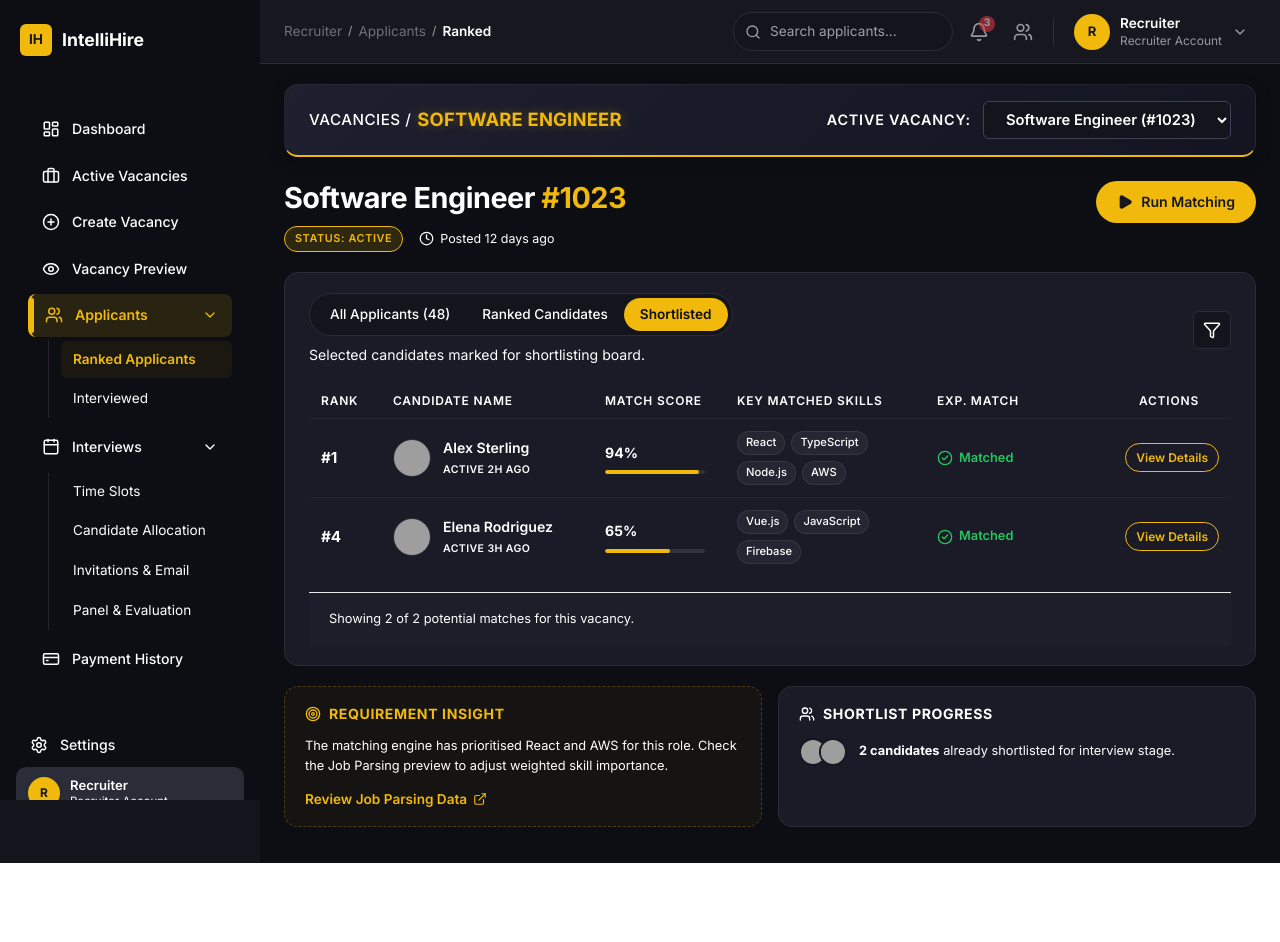
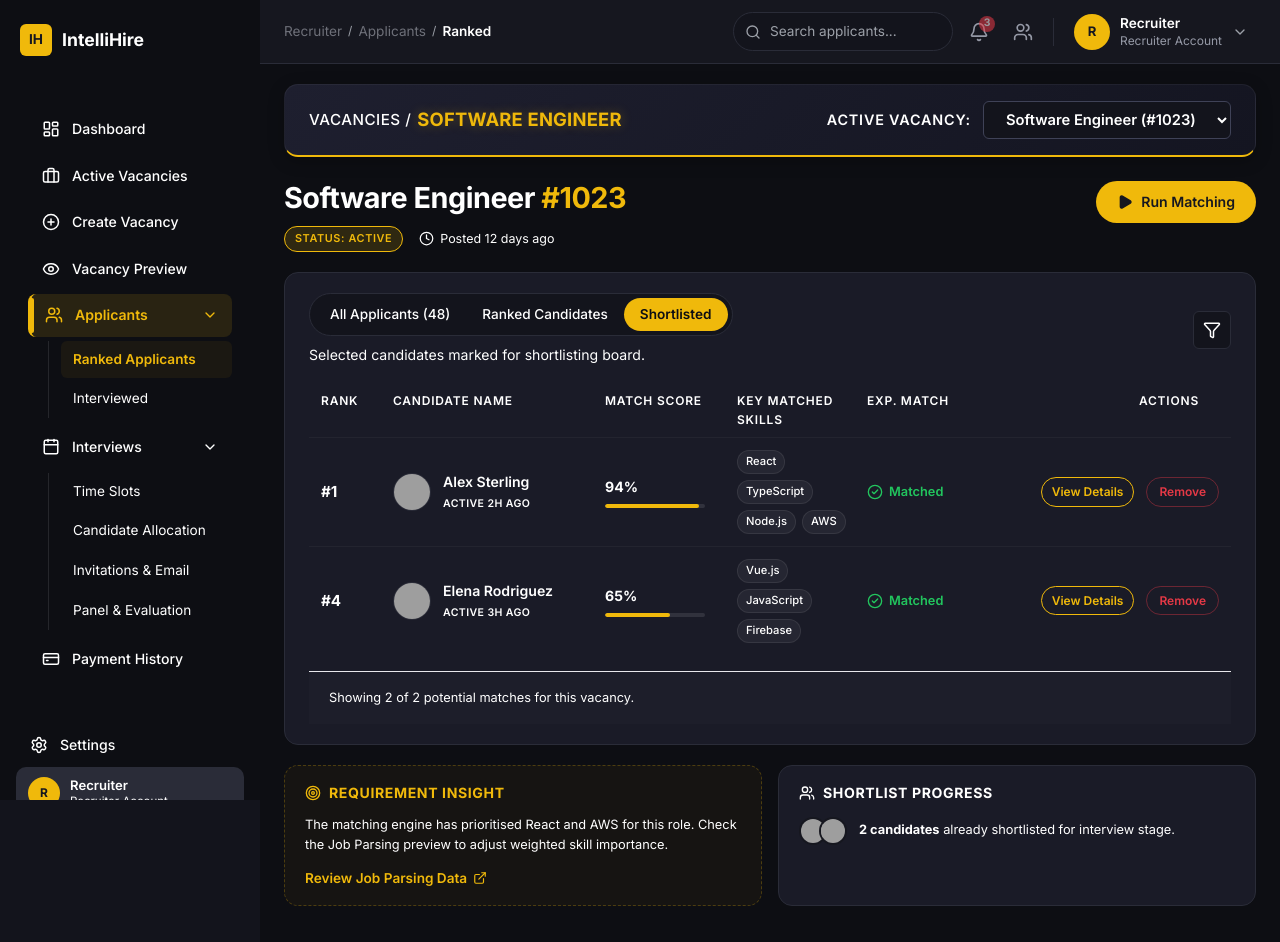
Before and after one commit to IntelliHire-project/Source-code, a React (Create React App) app in the folder frontend/: page /recruiter/applicants/ranked in a window 1280 px wide. Both pictures are taken after a click on the button "Shortlisted". Before the commit the page ends 863 px from the top, so only its background shows below. Built offline with nearby package versions, Linux system fonts and the light colour scheme; grey boxes are pictures that could not be loaded.

Commit message:
feat: Added a feature to remove candidates from shortlisted section

```diff
--- a/frontend/src/pages/recruiter/RankedApplicants/RankedApplicants.css
+++ b/frontend/src/pages/recruiter/RankedApplicants/RankedApplicants.css
@@ -1856,3 +1856,27 @@
     transform: translate(-50%, 0);
   }
 }
+
+/* Shortlisted Section Layout & Button Adjustments */
+.candidates-table.is-shortlisted .table-header,
+.candidates-table.is-shortlisted .table-row {
+  grid-template-columns: 60px 200px 120px 1fr 130px 210px;
+}
+
+.btn-remove-shortlist {
+  background: transparent;
+  color: var(--crisis);
+  border: 1.5px solid rgba(230, 57, 70, 0.4);
+  border-radius: var(--radius-full);
+  padding: 4px 12px;
+  font-size: 0.75rem;
+  font-weight: 600;
+  cursor: pointer;
+  transition: all 0.25s ease;
+}
+
+.btn-remove-shortlist:hover {
+  background-color: var(--crisis);
+  color: #ffffff;
+  box-shadow: 0 4px 12px rgba(230, 57, 70, 0.25);
+}
--- a/frontend/src/pages/recruiter/RankedApplicants/RankedApplicants.jsx
+++ b/frontend/src/pages/recruiter/RankedApplicants/RankedApplicants.jsx
@@ -958,7 +958,7 @@ function RankedApplicants() {
                 </div>
 
                 {/* Candidates Grid Table */}
-                <div className={`candidates-table ${activeTab !== 'Shortlisted' ? 'has-checkbox' : ''}`}>
+                <div className={`candidates-table ${activeTab !== 'Shortlisted' ? 'has-checkbox' : 'is-shortlisted'}`}>
                   <div className="table-header">
                     {activeTab !== 'Shortlisted' && (
                       <div className="cell-checkbox">
@@ -1067,6 +1067,22 @@ function RankedApplicants() {
                             >
                               View Details
                             </button>
+                            {activeTab === 'Shortlisted' && (
+                              <button
+                                className="btn-remove-shortlist"
+                                onClick={() => {
+                                  setCandidates(prev =>
+                                    prev.map(c => c.name === candidate.name ? { ...c, shortlisted: false } : c)
+                                  );
+                                  setToastMessage(`${candidate.name} has been removed from the shortlisted board.`);
+                                  setShowToast(true);
+                                  setSelectedCandidateNames(prev => prev.filter(name => name !== candidate.name));
+                                  setTimeout(() => setShowToast(false), 4000);
+                                }}
+                              >
+                                Remove
+                              </button>
+                            )}
                           </div>
                         </div>
                       </div>
```
